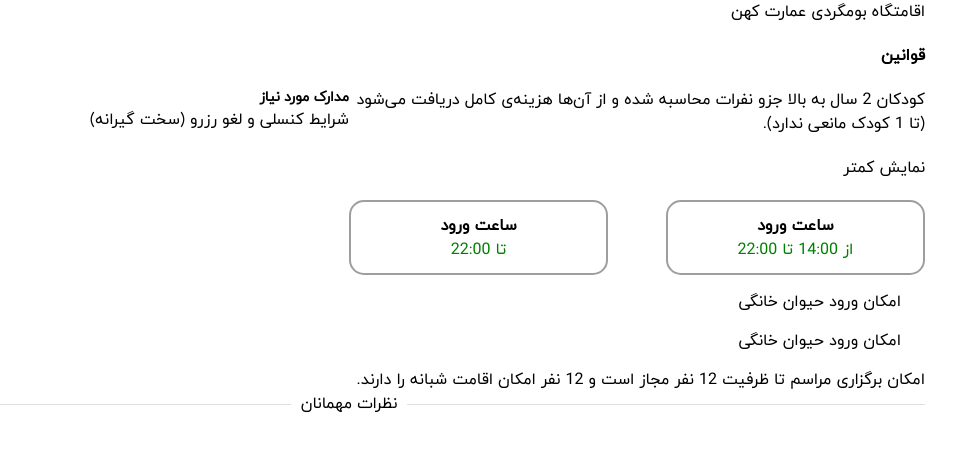
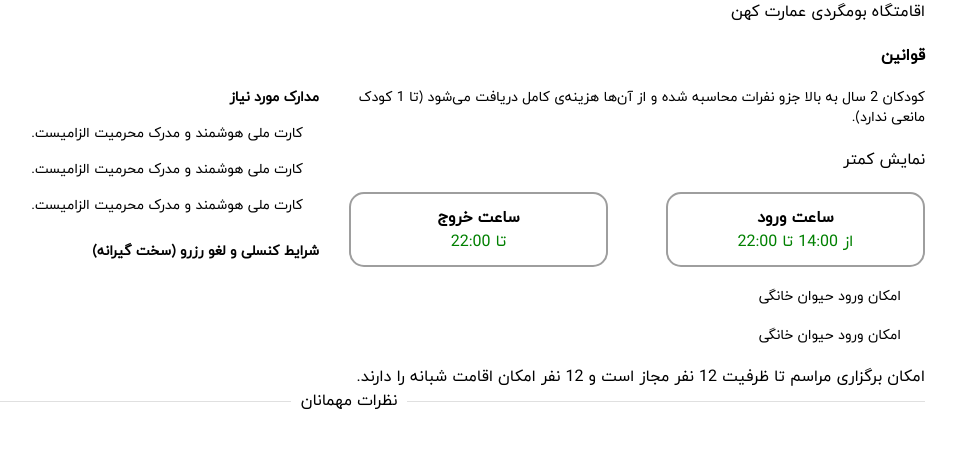
Before and after one commit to Masoudbkhti/Shab, a Next.js app: page /houses/1 in a window 1280 px wide. Shown: the top 450 px of the page, without its empty margins (291-1248 px from the left). Built offline with nearby package versions, Linux system fonts and the light colour scheme.

Commit message:
Adding some estra changes

```diff
--- a/app/components/houses/Rules.js
+++ b/app/components/houses/Rules.js
@@ -5,6 +5,8 @@ import {
   Grid,
   Divider,
   Paper,
+  ListItem,
+  List,
 } from "@mui/material";
 import DoneIcon from "@mui/icons-material/Done";
 
@@ -18,13 +20,15 @@ export default function Rules({ data }) {
         >
           قوانین
         </Typography>
-        <Grid lg={1} spacing={5} sx={{ display: "flex" }}>
+        <Grid lg={1} spacing={5} sx={{ display: "flex", gap: "30px" }}>
           <Box sx={{ display: "flex", flexDirection: "column", width: "50%" }}>
-            <Typography sx={{ marginTop: "20px" }}>
+            <Typography variant="body2" sx={{ marginTop: "20px" }}>
               کودکان 2 سال به بالا جزو نفرات محاسبه شده و از آن‌ها هزینه‌ی کامل
               دریافت می‌شود (تا 1 کودک مانعی ندارد).
             </Typography>
-            <Typography sx={{ marginTop: "20px" }}>نمایش کمتر</Typography>
+            <Typography variant="body1" sx={{ marginTop: "20px" }}>
+              نمایش کمتر
+            </Typography>
             <Box
               sx={{
                 display: "flex",
@@ -62,17 +66,17 @@ export default function Rules({ data }) {
                   alignItems: "center",
                 }}
               >
-                <Typography sx={{ fontWeight: "Bold" }}>ساعت ورود</Typography>
+                <Typography sx={{ fontWeight: "Bold" }}>ساعت خروج</Typography>
                 <Typography sx={{ color: "green" }}> تا 22:00</Typography>
               </Box>
             </Box>
-            <Box sx={{ display: "flex", marginTop: "15px" }}>
+            <Box sx={{ display: "flex", marginTop: "20px" }}>
               <DoneIcon color="primary" />
-              <Typography>امکان ورود حیوان خانگی</Typography>
+              <Typography variant="body2">امکان ورود حیوان خانگی</Typography>
             </Box>
             <Box sx={{ display: "flex", marginTop: "15px" }}>
               <DoneIcon color="primary" />
-              <Typography>امکان ورود حیوان خانگی</Typography>
+              <Typography variant="body2">امکان ورود حیوان خانگی</Typography>
             </Box>
             <Box sx={{ marginTop: "15px" }}>
               <Typography>
@@ -90,10 +94,32 @@ export default function Rules({ data }) {
               >
                 مدارک مورد نیاز
               </Typography>
+              <List>
+                <ListItem>
+                  <Typography variant="body2">
+                    کارت ملی هوشمند و مدرک محرمیت الزامیست.
+                  </Typography>
+                </ListItem>
+                <ListItem>
+                  <Typography variant="body2">
+                    کارت ملی هوشمند و مدرک محرمیت الزامیست.
+                  </Typography>
+                </ListItem>
+                <ListItem>
+                  <Typography variant="body2">
+                    کارت ملی هوشمند و مدرک محرمیت الزامیست.
+                  </Typography>
+                </ListItem>
+              </List>
             </Box>
             <Box></Box>
             <Box>
-              <Typography>شرایط کنسلی و لغو رزرو (سخت گیرانه)</Typography>
+              <Typography
+                variant="body2"
+                sx={{ fontWeight: "Bold", marginTop: "10px" }}
+              >
+                شرایط کنسلی و لغو رزرو (سخت گیرانه)
+              </Typography>
             </Box>
             <Box></Box>
           </Box>
```
